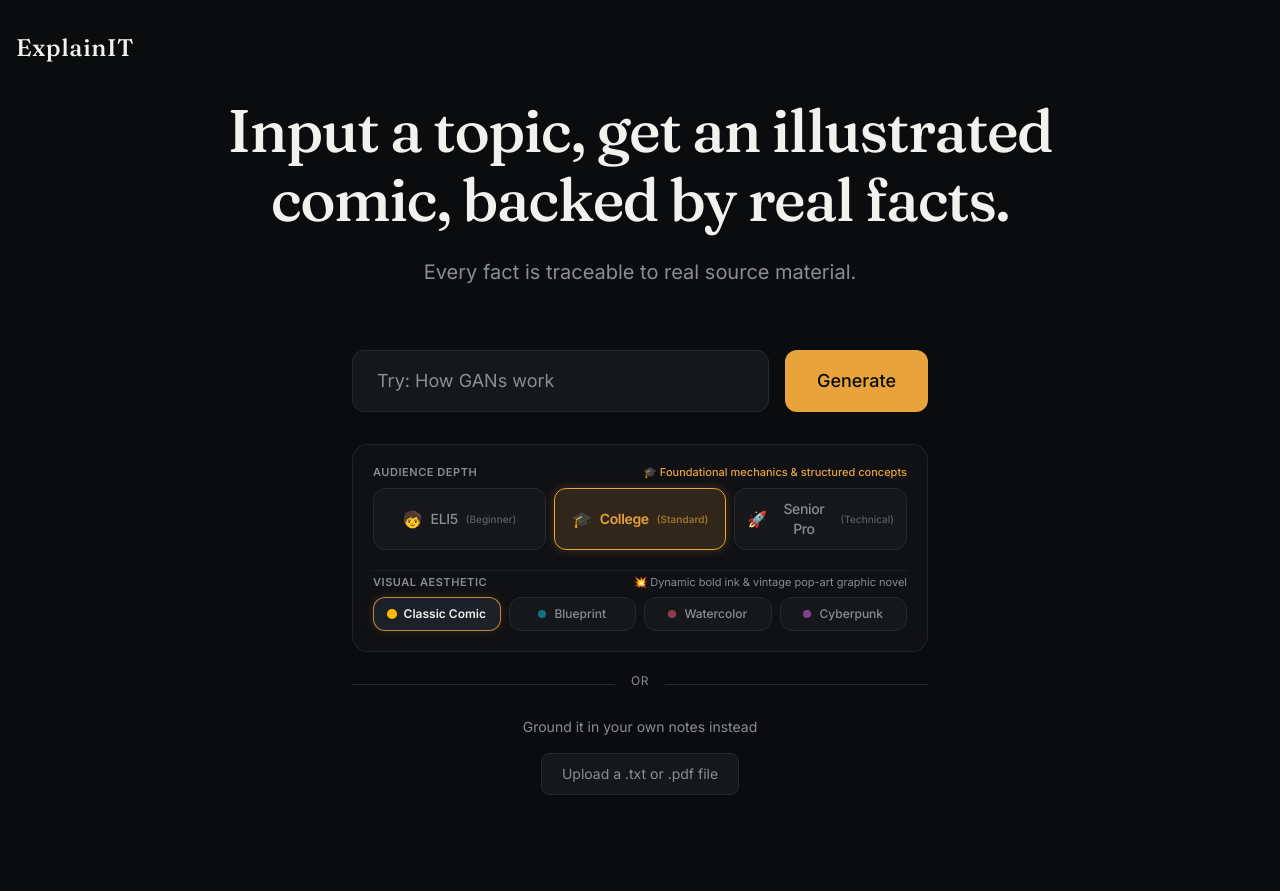
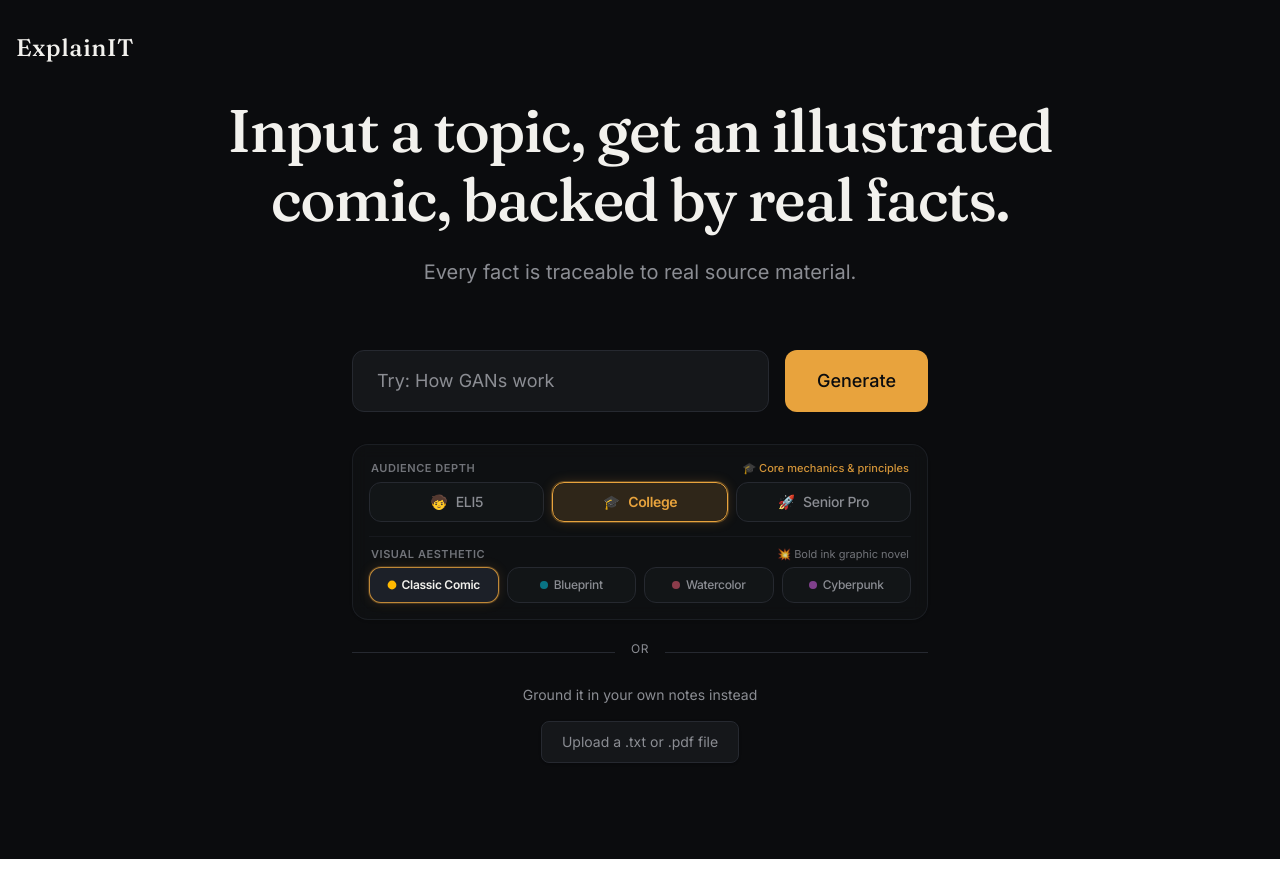
Before and after one commit to SafdarAliRajpura/explainit, a React app in the folder frontend/: page / in a window 1280 px wide. After the commit the page ends 859 px from the top, so only its background shows below. Built offline with nearby package versions, Linux system fonts and the light colour scheme; the HTML template or start-up script is replaced by a standard one.

Commit message:
Refine Persona and Style selector structure: fix Senior Pro text wrapping, reduce visual volume and balance button heights

```diff
--- a/frontend/src/components/Hero.jsx
+++ b/frontend/src/components/Hero.jsx
@@ -381,180 +381,91 @@ export default function Hero() {
 
 
         {/* Multi-Persona & Art Style Engine Selectors */}
-
-        <div className="flex flex-col gap-5 text-left bg-surface/50 border border-border-dark/80 rounded-2xl p-4.5 sm:p-5 backdrop-blur-sm">
-
+        <div className="flex flex-col gap-3.5 text-left bg-surface/40 border border-border-dark/60 rounded-2xl p-3.5 sm:p-4 backdrop-blur-sm shadow-sm">
           {/* 1. Audience Depth */}
-
-          <div className="flex flex-col gap-2">
-
-            <div className="flex items-center justify-between text-xs">
-
-              <span className="uppercase tracking-wider font-semibold text-[11px] text-text-muted flex items-center gap-1.5">
-
-                <span>Audience Depth</span>
-
+          <div className="flex flex-col gap-1.5">
+            <div className="flex items-center justify-between text-xs px-0.5">
+              <span className="text-[11px] font-semibold tracking-wider uppercase text-text-muted/80">
+                Audience Depth
               </span>
-
-              <span className="text-[11px] text-accent font-medium hidden sm:inline">
-
-                {audience === 'eli5' && '🧒 Fun analogies, metaphors & simple vocabulary'}
-
-                {audience === 'college' && '🎓 Foundational mechanics & structured concepts'}
-
-                {audience === 'pro' && '🚀 Rigorous system architecture, formulas & tradeoffs'}
-
+              <span className="text-[11px] text-accent/90 font-medium">
+                {audience === 'eli5' && '🧒 Simple metaphors & analogies'}
+                {audience === 'college' && '🎓 Core mechanics & principles'}
+                {audience === 'pro' && '🚀 System architecture & tradeoffs'}
               </span>
-
             </div>
-
-            <div className="grid grid-cols-3 gap-2">
-
+            <div className="grid grid-cols-3 gap-2 w-full">
               {[
-
-                { id: 'eli5', label: 'ELI5', icon: '🧒', hint: 'Beginner' },
-
-                { id: 'college', label: 'College', icon: '🎓', hint: 'Standard' },
-
-                { id: 'pro', label: 'Senior Pro', icon: '🚀', hint: 'Technical' }
-
+                { id: 'eli5', label: 'ELI5', icon: '🧒' },
+                { id: 'college', label: 'College', icon: '🎓' },
+                { id: 'pro', label: 'Senior Pro', icon: '🚀' }
               ].map((lvl) => {
-
                 const isSelected = audience === lvl.id;
-
                 return (
-
                   <button
-
                     key={lvl.id}
-
                     type="button"
-
                     onClick={() => {
-
                       setAudience(lvl.id);
-
                       if (typeof window !== 'undefined') localStorage.setItem('explainit_audience', lvl.id);
-
                     }}
-
-                    className={`flex flex-col sm:flex-row items-center justify-center gap-1 sm:gap-2 py-2.5 px-3 rounded-xl border text-xs sm:text-sm font-medium transition-all cursor-pointer ${
-
+                    className={`h-10 flex items-center justify-center gap-1.5 sm:gap-2 px-2 sm:px-3 rounded-xl border text-xs sm:text-sm font-medium transition-all cursor-pointer whitespace-nowrap ${
                       isSelected
-
-                        ? 'bg-accent/15 border-accent text-accent shadow-[0_0_12px_rgba(232,163,61,0.25)] font-semibold'
-
-                        : 'bg-surface border-border-dark text-text-muted hover:border-text-muted/60 hover:text-text-primary'
-
+                        ? 'bg-accent/15 border-accent text-accent shadow-[0_0_12px_rgba(232,163,61,0.22)] font-semibold ring-1 ring-accent/30'
+                        : 'bg-surface/70 border-border-dark text-text-muted hover:border-text-muted/60 hover:text-text-primary hover:bg-surface'
                     }`}
-
                   >
-
-                    <span className="text-sm sm:text-base">{lvl.icon}</span>
-
+                    <span className="text-sm shrink-0">{lvl.icon}</span>
                     <span className="tracking-tight">{lvl.label}</span>
-
-                    <span className="text-[10px] opacity-60 hidden md:inline">({lvl.hint})</span>
-
                   </button>
-
                 );
-
               })}
-
             </div>
-
           </div>
 
-
-
           {/* 2. Visual Aesthetic */}
-
-          <div className="flex flex-col gap-2 pt-1 border-t border-border-dark/60">
-
-            <div className="flex items-center justify-between text-xs">
-
-              <span className="uppercase tracking-wider font-semibold text-[11px] text-text-muted">
-
+          <div className="flex flex-col gap-1.5 pt-2.5 border-t border-border-dark/40">
+            <div className="flex items-center justify-between text-xs px-0.5">
+              <span className="text-[11px] font-semibold tracking-wider uppercase text-text-muted/80">
                 Visual Aesthetic
-
               </span>
-
-              <span className="text-[11px] text-text-muted hidden sm:inline">
-
-                {style === 'comic' && '💥 Dynamic bold ink & vintage pop-art graphic novel'}
-
-                {style === 'blueprint' && '📐 Cyan engineering schematics & technical grids'}
-
-                {style === 'watercolor' && '🎨 Contemporary editorial washes & textured paper'}
-
-                {style === 'cyberpunk' && '⚡ Dark synthwave noir & glowing HUD neon lines'}
-
+              <span className="text-[11px] text-text-muted/80">
+                {style === 'comic' && '💥 Bold ink graphic novel'}
+                {style === 'blueprint' && '📐 Technical schematics & grid'}
+                {style === 'watercolor' && '🎨 Soft editorial watercolor'}
+                {style === 'cyberpunk' && '⚡ Dark synthwave neon HUD'}
               </span>
-
             </div>
-
-            <div className="grid grid-cols-2 sm:grid-cols-4 gap-2">
-
+            <div className="grid grid-cols-2 sm:grid-cols-4 gap-2 w-full">
               {[
-
-                { id: 'comic', label: 'Classic Comic', icon: '💥', dot: 'bg-amber-400' },
-
-                { id: 'blueprint', label: 'Blueprint', icon: '📐', dot: 'bg-cyan-400' },
-
-                { id: 'watercolor', label: 'Watercolor', icon: '🎨', dot: 'bg-rose-400' },
-
-                { id: 'cyberpunk', label: 'Cyberpunk', icon: '⚡', dot: 'bg-fuchsia-400' }
-
+                { id: 'comic', label: 'Classic Comic', dot: 'bg-amber-400' },
+                { id: 'blueprint', label: 'Blueprint', dot: 'bg-cyan-400' },
+                { id: 'watercolor', label: 'Watercolor', dot: 'bg-rose-400' },
+                { id: 'cyberpunk', label: 'Cyberpunk', dot: 'bg-fuchsia-400' }
               ].map((st) => {
-
                 const isSelected = style === st.id;
-
                 return (
-
                   <button
-
                     key={st.id}
-
                     type="button"
-
                     onClick={() => {
-
                       setStyle(st.id);
-
                       if (typeof window !== 'undefined') localStorage.setItem('explainit_style', st.id);
-
                     }}
-
-                    className={`flex items-center justify-center gap-2 py-2 px-2.5 rounded-xl border text-xs font-medium transition-all cursor-pointer whitespace-nowrap ${
-
+                    className={`h-9 flex items-center justify-center gap-1.5 px-2 rounded-xl border text-xs font-medium transition-all cursor-pointer whitespace-nowrap ${
                       isSelected
-
-                        ? 'bg-[#1C2028] border-accent/80 text-text-primary shadow-[0_0_12px_rgba(232,163,61,0.15)] font-semibold'
-
-                        : 'bg-surface border-border-dark text-text-muted hover:border-text-muted/60 hover:text-text-primary'
-
+                        ? 'bg-[#1C2028] border-accent/80 text-text-primary shadow-[0_0_12px_rgba(232,163,61,0.15)] font-semibold ring-1 ring-accent/20'
+                        : 'bg-surface/70 border-border-dark text-text-muted hover:border-text-muted/60 hover:text-text-primary hover:bg-surface'
                     }`}
-
                   >
-
-                    <span className={`w-2 h-2 rounded-full ${st.dot} ${isSelected ? 'scale-125 shadow-sm' : 'opacity-50'}`} />
-
-                    <span>{st.label}</span>
-
+                    <span className={`w-2 h-2 rounded-full shrink-0 ${st.dot} ${isSelected ? 'scale-110' : 'opacity-50'}`} />
+                    <span className="tracking-tight">{st.label}</span>
                   </button>
-
                 );
-
               })}
-
             </div>
-
           </div>
-
         </div>
-
-
 
         {/* Upload Section */}
 
```
